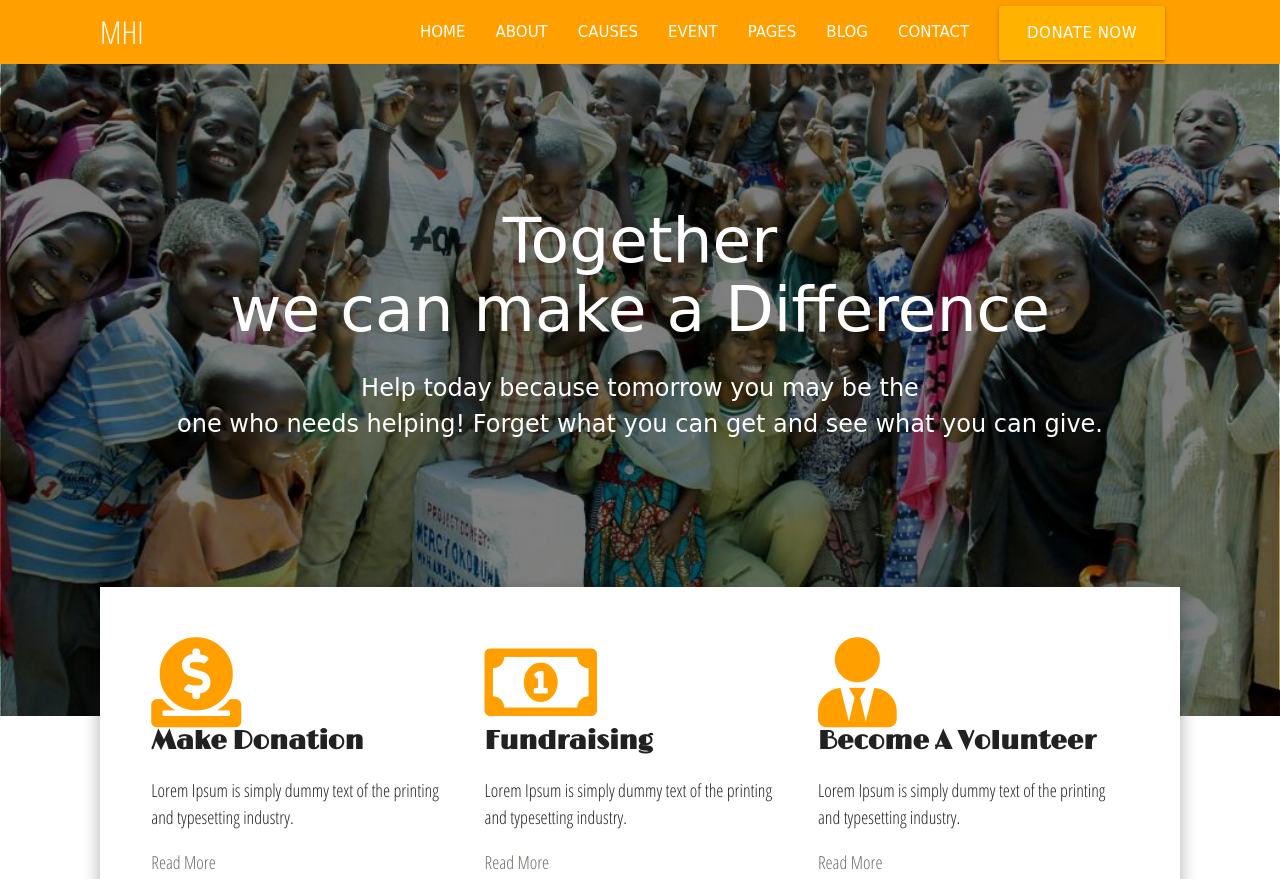
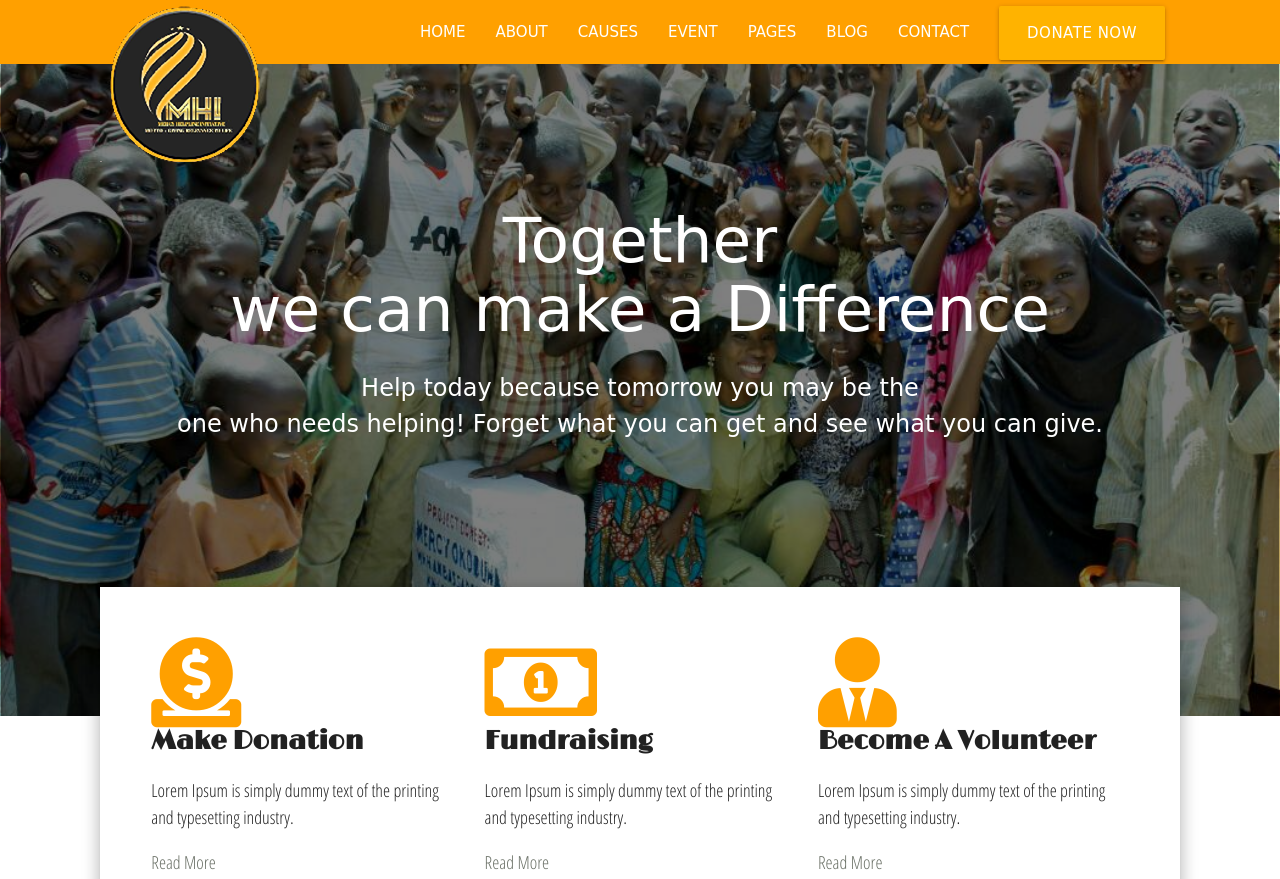
Before and after one commit to paddysolo/mercyhelplinedemo, a plain HTML site: page index.html in a window 1280 px wide. Shown: the top 879 px of the page. Drawn offline with nearby package versions, Linux system fonts and the light colour scheme; a web font is replaced by a local one.

Commit message:
Added logo to index

```diff
--- a/index.html
+++ b/index.html
@@ -21,7 +21,7 @@
     <nav>
         <div class="nav-wrapper">
             <div class="lcontainer">
-                <a href="#" class="brand-logo">MHI</a>
+                <a href="#" class="brand-logo"><img class="responsive-img logo" src="img/logo11.png"></a>
                 <a href="#" data-target="mobile-demo" class="sidenav-trigger"><i class="material-icons">menu</i></a>
                 <ul id="" class="right hide-on-med-and-down">
                     <li><a href="#">HOME</a></li>
```
